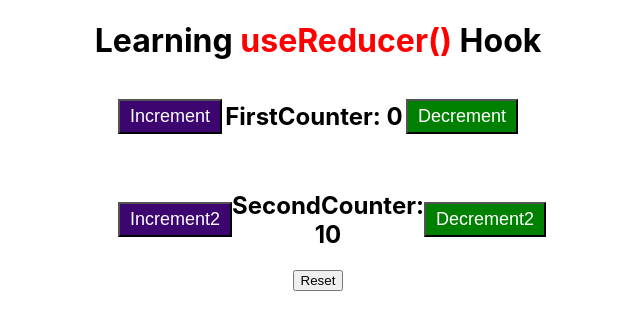
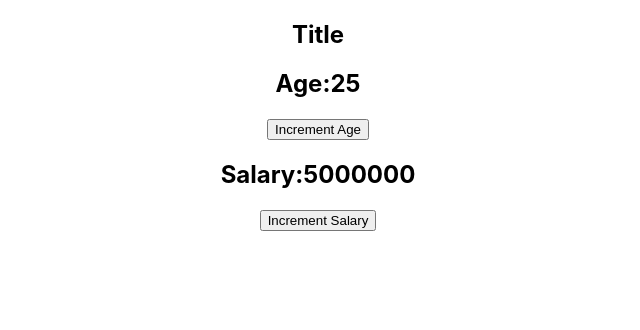
Before and after one commit to gauravgupta799/reactPractice, a React (Create React App) app: page / in a window 1280 px wide. Shown: the top 330 px of the page, without its empty margins (322-962 px from the left). Built offline with nearby package versions, Linux system fonts and the light colour scheme; the HTML template or start-up script is replaced by a standard one.

Commit message:
useCallback

```diff
--- a/src/App.js
+++ b/src/App.js
@@ -8,7 +8,7 @@ import MouseContainer from "./UseEffect/MouseContainer";
 import IntervalClassCounter from './UseEffect/IntervalClassCounter';
 import IntervalHookCounter from './UseEffect/IntervalHookCounter';
 import UseReducer from './UseReducer/UseReducer';
-import UseReducerObj from './UseReducer/UseReducerObj';
+// import UseReducerObj from './UseReducer/UseReducerObj';
 // import ClickCounter from './HOC/ClickCounter';
 // import HoverCounter from './HOC/HoverCounter';
 // import Portal from './PortalDemo/Portal';
@@ -16,9 +16,10 @@ import UseReducerObj from './UseReducer/UseReducerObj';
 // import ParentCom from './PureComp/ParentCom';
 // import ChildA from "./Components/ChildA";
 // import UseCallback from './UseCallback';
+import ParentUCB from './UseCallback/ParentUCB';
 // import UseMemo from "./UseMemo";
 // import UseRef from "./UseRef";
-// import UseEffect from './UseEffect';
+// import UseEffect from './UseEffect/UseEffect';
 // import ControlledComponent from './ControlledComponent';
 // import UncotrolledComponent from './UncotrolledComponent';
 
@@ -56,7 +57,8 @@ function App() {
      {/* <MouseContainer/>  */}
      {/* <IntervalClassCounter/> */}
      {/* <IntervalHookCounter/> */}
-     <UseReducerObj/>
+     {/* <UseReducerObj/> */}
+     <ParentUCB/>
     </div>
   );
 }
--- a/src/Components/Child.js
+++ b/src/Components/Child.js
@@ -5,7 +5,7 @@ const Child = ({add}) => {
 
     const Result = useMemo(()=>{
         let output =0;
-        for(let i=0; i < 500_000_0000; i++){
+        for(let i=0; i < 500; i++){
             output ++;
         }
         return output;
--- /dev/null
+++ b/src/UseCallback/Button.js
@@ -0,0 +1,12 @@
+import React from 'react'
+
+const Button = ({children,handleIncrement}) => {
+    console.log(`Buton rendered: ${children}`);
+    return (
+        <div>
+            <button onClick={handleIncrement}>{children}</button>
+        </div>
+    )
+}
+
+export default React.memo(Button)
--- /dev/null
+++ b/src/UseCallback/Count.js
@@ -0,0 +1,12 @@
+import React from 'react'
+
+const Count = ({text,count}) => {
+  console.log(` Rendering: ${text}`)
+  return (
+    <div>
+      <h2>{text}:{count}</h2>
+    </div>
+  )
+}
+
+export default React.memo(Count)
--- /dev/null
+++ b/src/UseCallback/ParentUCB.js
@@ -0,0 +1,29 @@
+import React,{useState, useCallback} from 'react'
+import Button from './Button'
+import Count from './Count'
+import Title from './Title'
+
+const ParentUCB = () => {
+    const [age , setAge] = useState(25);
+    const[salary, setSalary] = useState(5000000);
+
+    const incrementAge= useCallback(() => {
+           setAge(age + 1)
+    },[age]);
+
+    const incrementSalary = useCallback(() => {
+      setSalary(salary + 100000);
+    },[salary]);
+
+  return (
+    <div>
+      <Title/>
+      <Count text= "Age" count={age}/>
+      <Button handleIncrement={incrementAge}>Increment Age</Button>
+      <Count text="Salary" count={salary}/>
+      <Button  handleIncrement={incrementSalary}>Increment Salary</Button>
+    </div>
+  )
+}
+
+export default ParentUCB;
--- /dev/null
+++ b/src/UseCallback/Title.js
@@ -0,0 +1,12 @@
+import React from 'react'
+
+const Title = () => {
+    console.log("Title Component rendered!")
+  return (
+    <div>
+      <h2>Title </h2>
+    </div>
+  )
+}
+
+export default React.memo(Title)
```
Also changed, not shown: src/UseEffect/UseEffect.js (renamed from src/UseEffect.js, +7 -4 lines).
